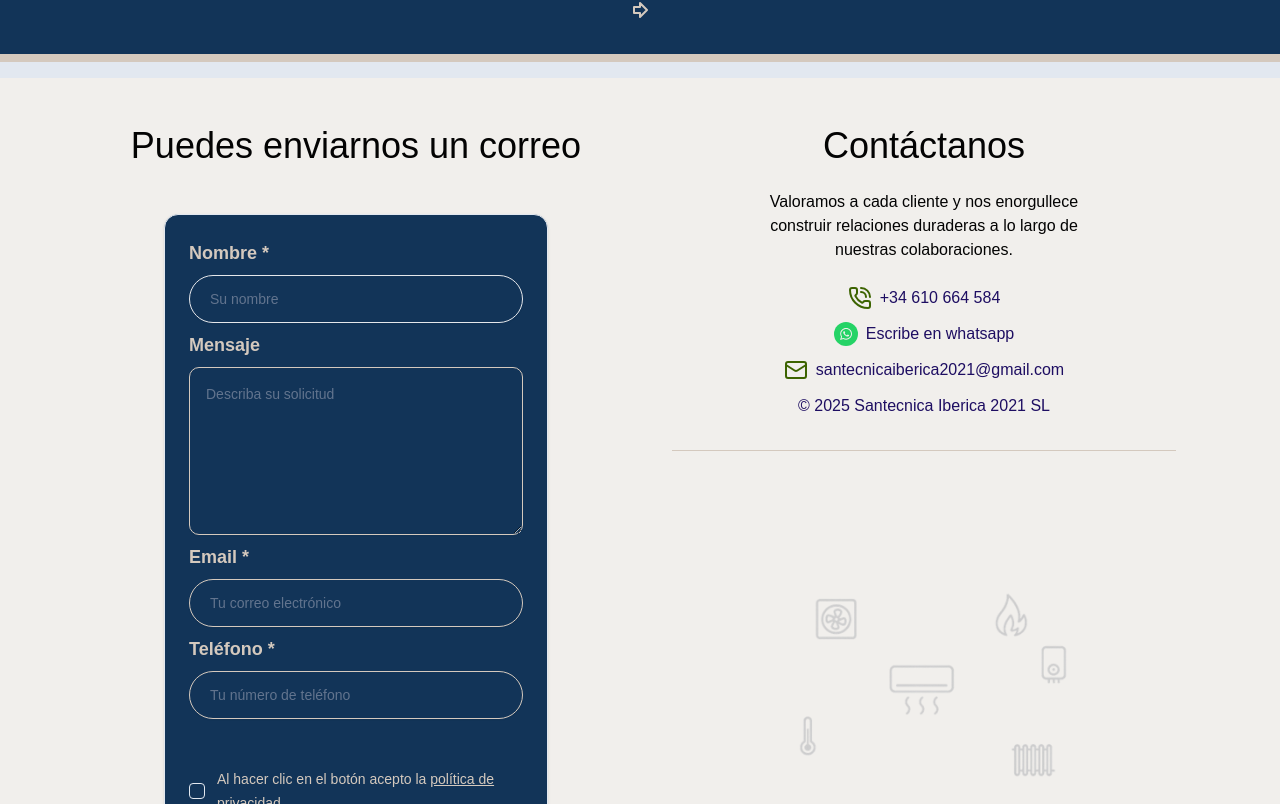
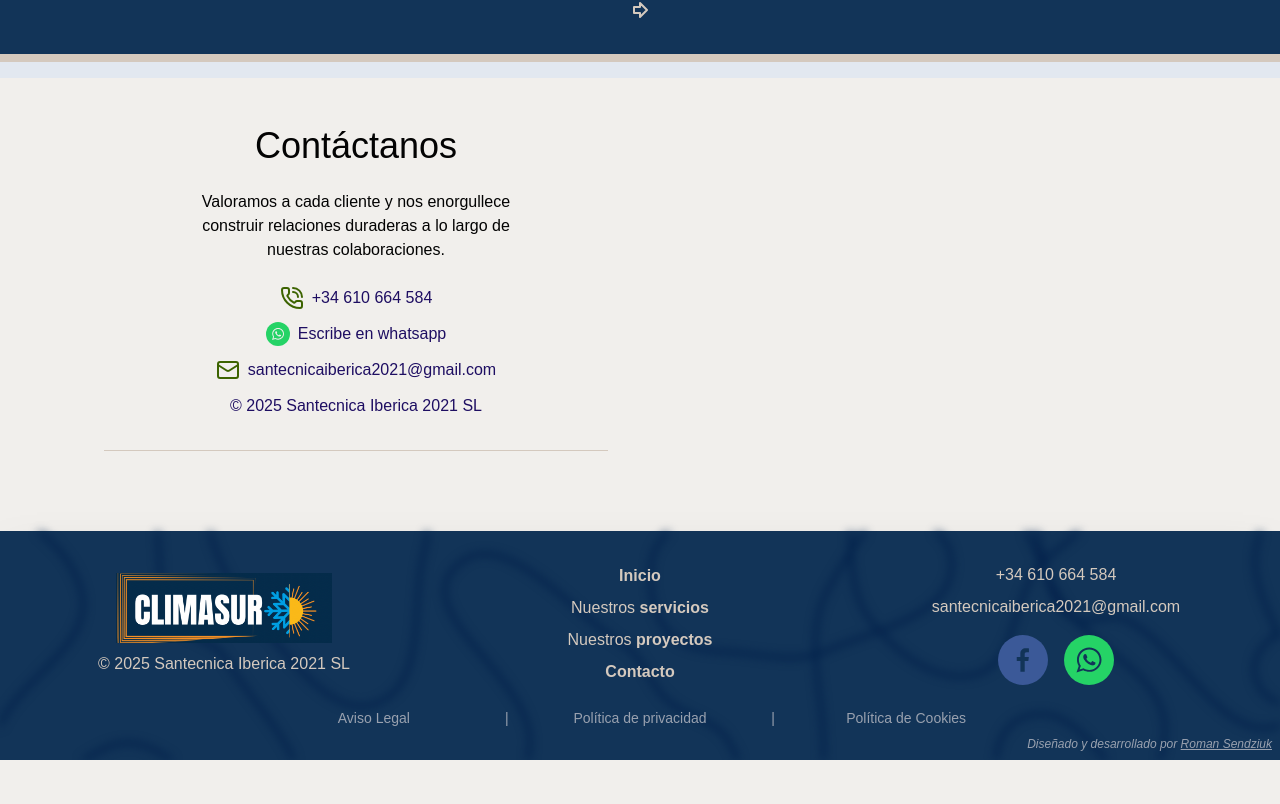
Before and after one commit to romsendz/friendly-eureka, a Next.js app: page / in a window 1280 px wide. Shown: the part 3096-3900 px from the top of the page. After the commit the page ends 3856 px from the top, so only its background shows below. Built offline with nearby package versions, Linux system fonts and the light colour scheme; a web font is replaced by a local one.

Commit message:
temporarly disable form

```diff
--- a/components/section/contact-us.tsx
+++ b/components/section/contact-us.tsx
@@ -1,7 +1,7 @@
 import { MailIcon, PhoneCallIcon } from "lucide-react";
 import Link from "next/link";
 import WhatsAppLink from "../whatsapp-link";
-import ContactForm from "../form/contact-form";
+//import ContactForm from "../form/contact-form";
 import { Separator } from "../ui/separator";
 import Image from "next/image";
 import CompanyName from "../company-name";
@@ -11,12 +11,12 @@ const ContactUs = ({ className }: { className?: string }) => {
     <section className={className} id="contact">
       <div className="container mx-auto lg:px-16 xl:px-24">
         <div className="lg:grid lg:grid-cols-2 lg:gap-16">
-          <div>
+          {/* <div>
             <h2 className="mb-6 text-center text-4xl lg:block">
               Puedes enviarnos un correo
             </h2>
             <ContactForm className="mx-8" />
-          </div>
+          </div> */}
           <div className="mt-16 lg:mt-0 lg:flex lg:flex-col lg:justify-between">
             <div>
               <h2 className="mb-6 text-center text-4xl">Contáctanos</h2>
```
